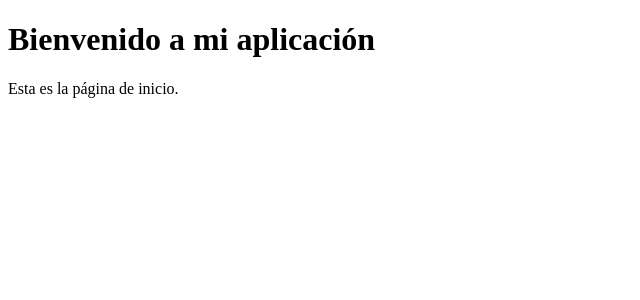
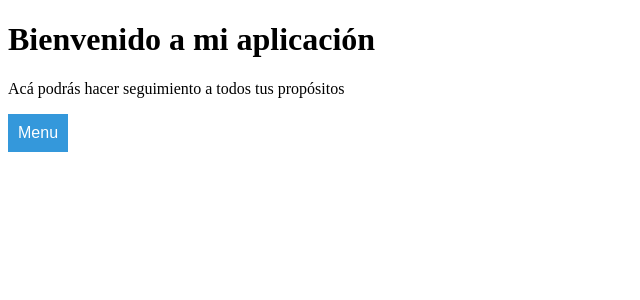
Before and after one commit to SebhasSilva/Sistema-gestion-tareas, a Django app: page / in a window 1280 px wide. Shown: the top 300 px of the page, without its empty margins (0-640 px from the left). Run offline with Django 3.2, Linux system fonts and the light colour scheme.

Commit message:
Se han agregado cambios

```diff
--- /dev/null
+++ b/system_task/templates/static/styles.css
@@ -0,0 +1,42 @@
+/* Estilo para el botón del menú */
+.dropbtn {
+  background-color: #3498db;
+  color: white;
+  padding: 10px;
+  font-size: 16px;
+  border: none;
+}
+
+/* Estilo para el contenedor del menú desplegable */
+.dropdown {
+  position: relative;
+  display: inline-block;
+}
+
+/* Estilo para el contenido del menú desplegable */
+.dropdown-content {
+  display: none;
+  position: absolute;
+  background-color: #f9f9f9;
+  min-width: 160px;
+  box-shadow: 0px 8px 16px 0px rgba(0,0,0,0.2);
+  z-index: 1;
+}
+
+/* Estilo para los enlaces dentro del menú desplegable */
+.dropdown-content a {
+  color: black;
+  padding: 12px 16px;
+  text-decoration: none;
+  display: block;
+}
+
+/* Estilo para los enlaces al pasar el ratón sobre ellos */
+.dropdown-content a:hover {
+  background-color: #f1f1f1;
+}
+
+/* Mostrar el contenido del menú desplegable cuando el botón se haga clic */
+.dropdown:hover .dropdown-content {
+  display: block;
+}
--- a/system_task/templates/task/home.html
+++ b/system_task/templates/task/home.html
@@ -1,12 +1,23 @@
 <!DOCTYPE html>
+{% load static %}
 <html>
     <head>
         <meta charset="UTF8">
-        <meta name="viewport" context="width=device-width, initial-scale=1.0">
-        <title> Inicio </title>
+        <meta name="viewport" content="width=device-width, initial-scale=1.0">
+        <title>Inicio</title>
+        <link rel="stylesheet" type="text/css" href="{% static 'styles.css' %}">
     </head>
     <body>
         <h1>Bienvenido a mi aplicación</h1>
-        <p>Esta es la página de inicio.</p>
-</body>
+        <p>Acá podrás hacer seguimiento a todos tus propósitos</p>
+        <div class="dropdown">
+            <button class="dropbtn">Menu</button>
+            <div class="dropdown-content">
+                <a href="#">Asignado</a>
+                <a href="#">En curso</a>
+                <a href="#">Novedad</a>
+                <a href="#">Completado</a>
+            </div>
+        </div>
+    </body>
 </html>
```
